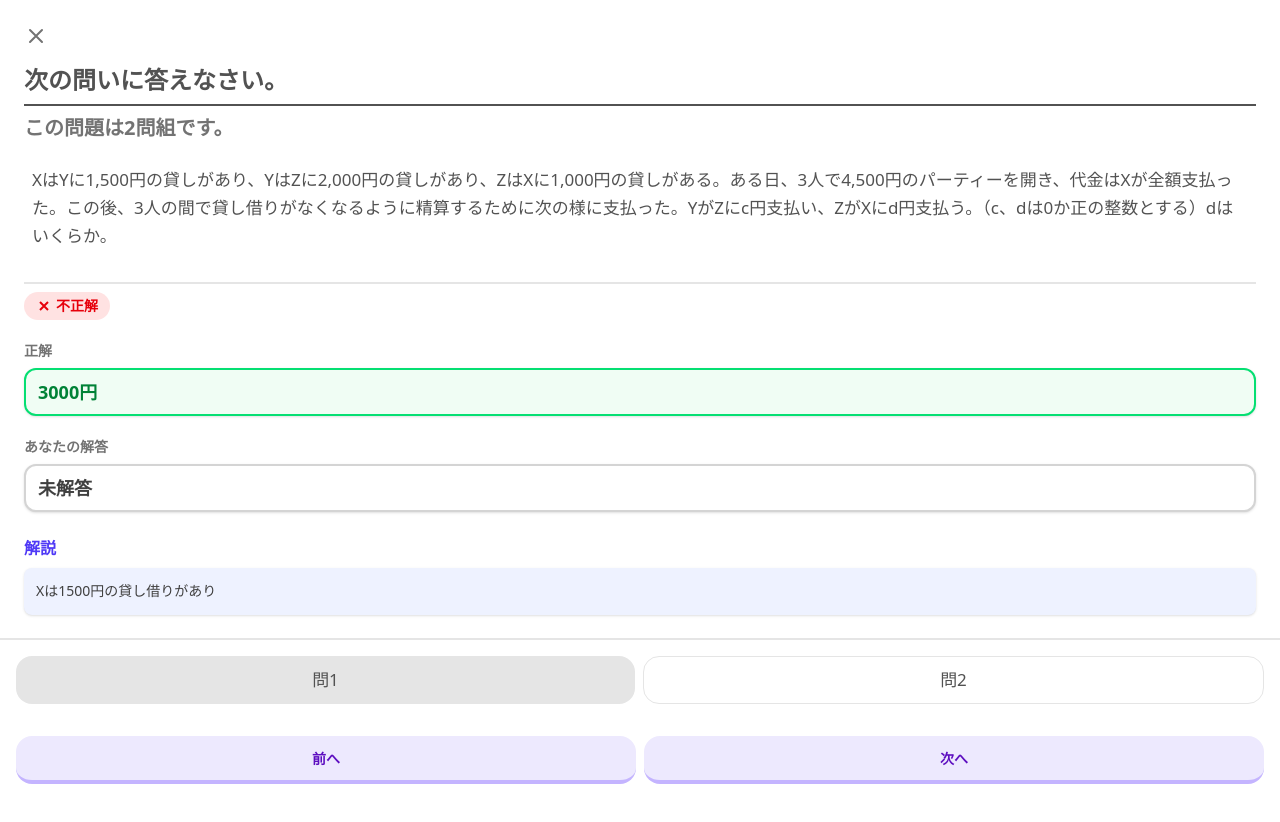
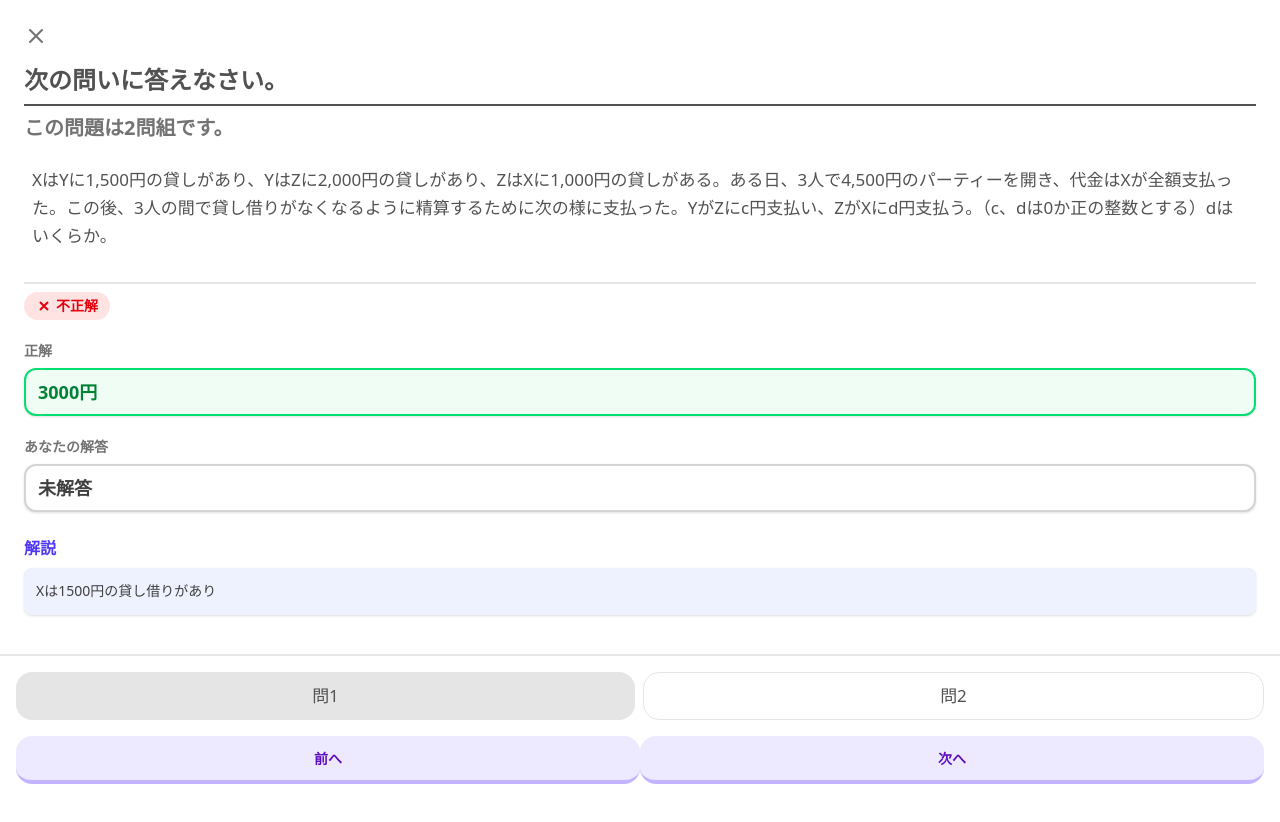
Before and after one commit to Elic0de/ShukatsuPlus, a Vue app in the folder v2/: page /spi/review/1 in a window 1280 px wide. Shown: the top 822 px of the page. Built offline with nearby package versions, Linux system fonts and the light colour scheme; what @line/liff, vue-toast-notification would draw is missing.

Commit message:
style: update padding classes in ReviewNavigation.vue (px-4 pt-4)

```diff
--- a/v2/src/components/exam/review/ReviewNavigation.vue
+++ b/v2/src/components/exam/review/ReviewNavigation.vue
@@ -1,6 +1,6 @@
 <template>
   <nav class="fixed bottom-0 z-50 w-full border-t-2 border-neutral-200 bg-white">
-    <div v-if="question.parts.length > 1" class="flex gap-2 p-4">
+    <div v-if="question.parts.length > 1" class="flex gap-2 px-4 pt-4">
       <button
         v-for="(part, idx) in question.parts"
         :key="part.id"
@@ -10,7 +10,7 @@
         問{{ idx + 1 }}
       </button>
     </div>
-    <div class="px-4 py-4 flex gap-2">
+    <div class="px-4 py-4 flex">
       <button @click="$emit('prev')" class="btn-next">
         <span>前へ</span>
       </button>
```
